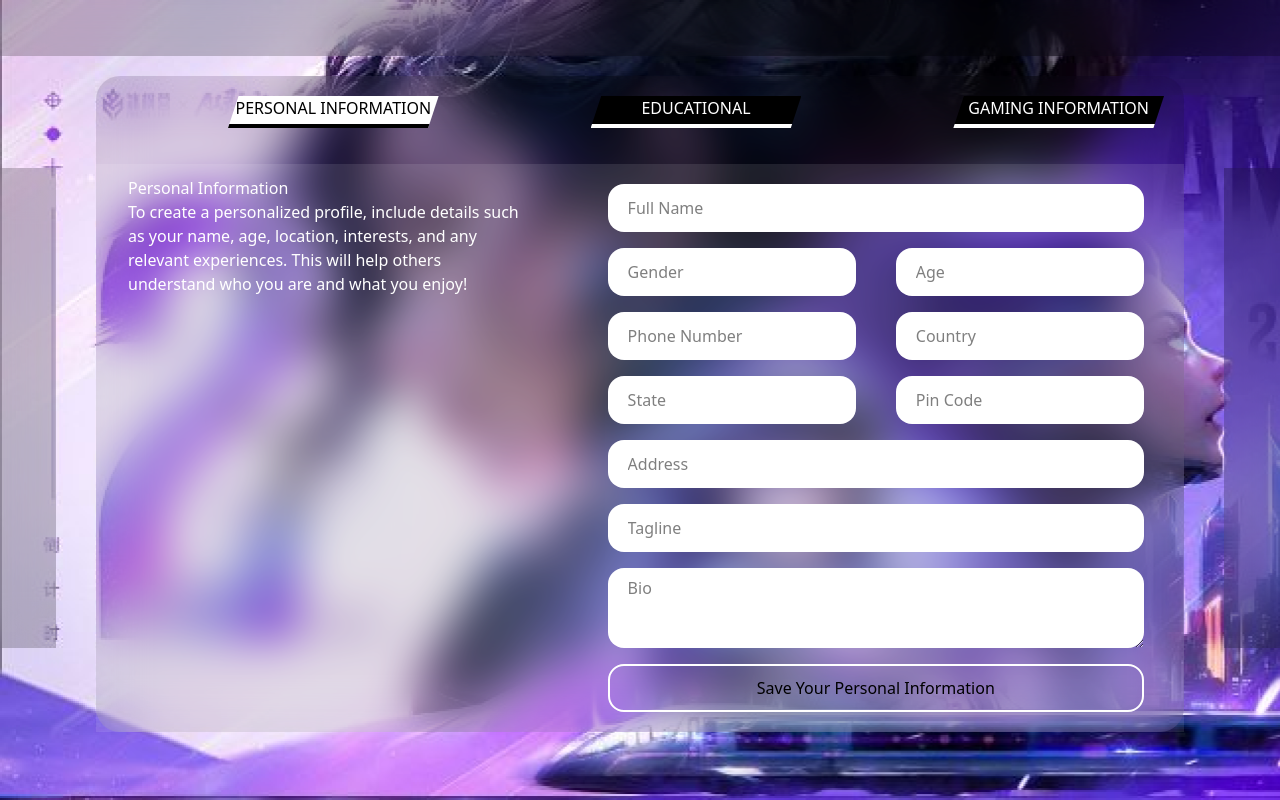
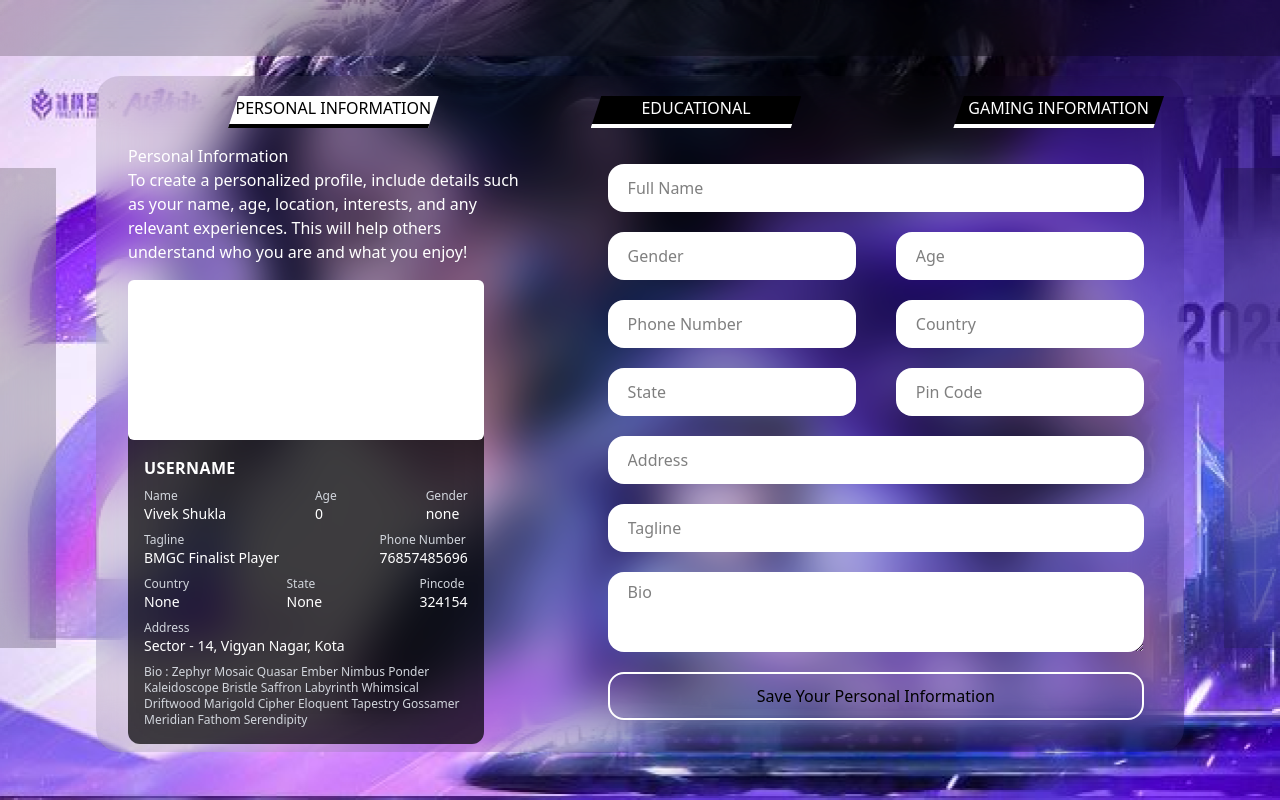
Before and after one commit to ayeeesaket/AssembleFF, a React (Vite) app: page / in a window 1280 px wide. Built offline with nearby package versions, Linux system fonts and the light colour scheme.

Commit message:
added card

```diff
--- a/src/App.jsx
+++ b/src/App.jsx
@@ -56,7 +56,7 @@ function App() {
             : gamingInfo
             ? "bg-[url('/GamingInfoBG.svg')]"
             : ""
-        } bg-cover h-screen w-screen`}
+        } bg-cover bg-no-repeat bg-center h-screen w-screen overflow-hidden`}
       >
         {/* Navbar */}
         <div className="lg:h-14 lg:w-full bg-black/20 backdrop-blur-xl"></div>
@@ -111,13 +111,14 @@ function App() {
             <div
               className={`px-5  gap-4 ${
                 !gamingInfo ? "flex justify-between" : ""
-              } lg:h-full lg:w-full text-white bg-white/10`}
+              } lg:h-full lg:w-full text-white -mt-5 `}
             >
               {/* Left Content */}
               {personalInfo && (
                 <>
-                  <div className=" lg:h-full lg:w-[40%] rounded-xl  p-3">
+                  <div className="lg:h-full lg:w-[40%] rounded-xl px-3 pb-2 ">
                     <div className="left-head">Personal Information</div>
+
                     <div className="left-head-text">
                       To create a personalized profile, include details such as
                       your name, age, location, interests, and any relevant
@@ -125,9 +126,91 @@ function App() {
                       and what you enjoy!
                     </div>
 
+                    {/* New black background div */}
+                    <div className="bg-black/70 backdrop-blur-xl mt-4 rounded-xl lg:h-auto lg:w-[90%]  text-white">
+                      {/* Carousel */}
+                      <div className="corousal lg:h-40 bg-white rounded-md"></div>
+
+                      {/* Content */}
+                      <div className="flex flex-col text-sm p-4 space-y-2">
+                        <div className="text-base font-semibold tracking-wide">
+                          USERNAME
+                        </div>
+
+                        {/* Name, Age, Gender */}
+                        <div className="flex justify-between ">
+                          <div>
+                            <div className="text-xs text-gray-300">Name</div>
+                            <div className="font-medium">Vivek Shukla</div>
+                          </div>
+                          <div>
+                            <div className="text-xs text-gray-300">Age</div>
+                            <div className="font-medium">0</div>
+                          </div>
+                          <div>
+                            <div className="text-xs text-gray-300">Gender</div>
+                            <div className="font-medium">none</div>
+                          </div>
+                        </div>
+
+                        {/* Tagline, Phone */}
+                        <div className="flex justify-between gap-4">
+                          <div className="w-1/2">
+                            <div className="text-xs text-gray-300">Tagline</div>
+                            <div className="font-medium">
+                              BMGC Finalist Player
+                            </div>
+                          </div>
+                          <div className="">
+                            <div className="text-xs text-gray-300">
+                              Phone Number
+                            </div>
+                            <div className="font-medium">76857485696</div>
+                          </div>
+                        </div>
+
+                        {/* Country, State, Pincode */}
+                        <div className="flex justify-between gap-4">
+                          <div>
+                            <div className="text-xs text-gray-300">Country</div>
+                            <div className="font-medium">None</div>
+                          </div>
+                          <div>
+                            <div className="text-xs text-gray-300">State</div>
+                            <div className="font-medium">None</div>
+                          </div>
+                          <div>
+                            <div className="text-xs text-gray-300">Pincode</div>
+                            <div className="font-medium">324154</div>
+                          </div>
+                        </div>
+
+                        {/* Address */}
+                        <div>
+                          <div className="text-xs text-gray-300">Address</div>
+                          <div className="font-medium">
+                            Sector - 14, Vigyan Nagar, Kota
+                          </div>
+                        </div>
+
+                        {/* Bio */}
+                        <div>
+                          <div className="text-xs text-gray-300">
+                            {" "}
+                            <span className="font-medium">Bio : </span>
+                            Zephyr Mosaic Quasar Ember Nimbus Ponder
+                            Kaleidoscope Bristle Saffron Labyrinth Whimsical
+                            Driftwood Marigold Cipher Eloquent Tapestry Gossamer
+                            Meridian Fathom Serendipity
+                          </div>
+                          <div className=""></div>
+                        </div>
+                      </div>
+                    </div>
                   </div>
+
                   {/* Right Content */}
-                  <div className="lg:h-full rounded-xl lg:w-[55%] p-5 text-black flex flex-col gap-y-4">
+                  <div className="lg:h-full rounded-xl lg:w-[55%] p-5 pb-2 text-black flex flex-col gap-y-5">
                     <input
                       className="bg-white lg:w-full lg:h-12 rounded-2xl pl-5"
                       placeholder="Full Name"
```
Also changed, not shown: 2 other files (tests, documents, lock files or other folders).
